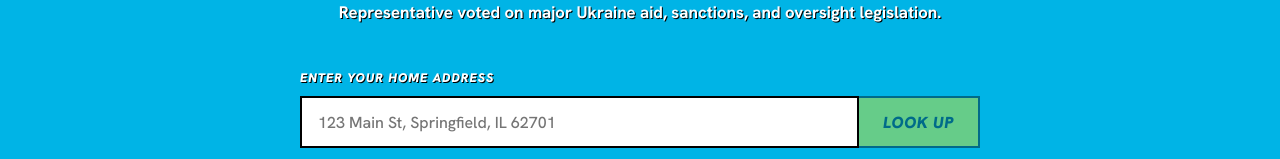
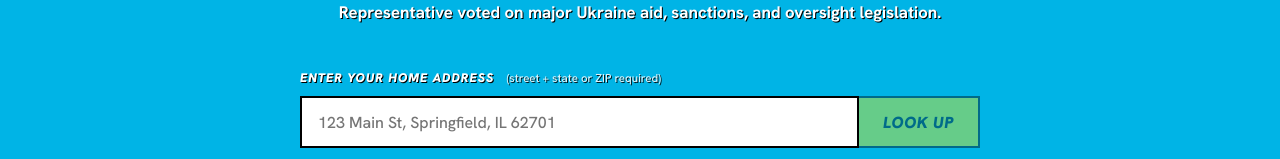
Before and after one commit to co-op-game-studio/track-ukraine-widget, a React (Vite) app: page / in a window 1280 px wide. Shown: the part 133-292 px from the top of the page. Built offline with nearby package versions, Linux system fonts and the light colour scheme.

Commit message:
AddressInput: inline hint '(street + state or ZIP required)'
Discord feedback: users need to know the address needs to be specific
enough to geocode. Appending a small hint span to the label.

```diff
--- a/src/components/AddressInput.tsx
+++ b/src/components/AddressInput.tsx
@@ -27,7 +27,7 @@ export function AddressInput({ onSubmit, disabled = false }: AddressInputProps)
   return (
     <form className="viw-address-form" onSubmit={handleSubmit} noValidate>
       <label htmlFor="viw-address" className="viw-address-label">
-        Enter your home address
+        Enter your home address <span className="viw-address-label-hint">(street + state or ZIP required)</span>
       </label>
       <div className="viw-address-row">
         <input
--- a/src/styles/widget.css
+++ b/src/styles/widget.css
@@ -1091,3 +1091,13 @@
   font-style: italic;
   opacity: 0.85;
 }
+
+.viw-address-label-hint {
+  font-weight: 500;
+  font-style: normal;
+  text-transform: none;
+  letter-spacing: 0;
+  font-size: 0.72rem;
+  opacity: 0.85;
+  margin-left: 0.5rem;
+}
```
